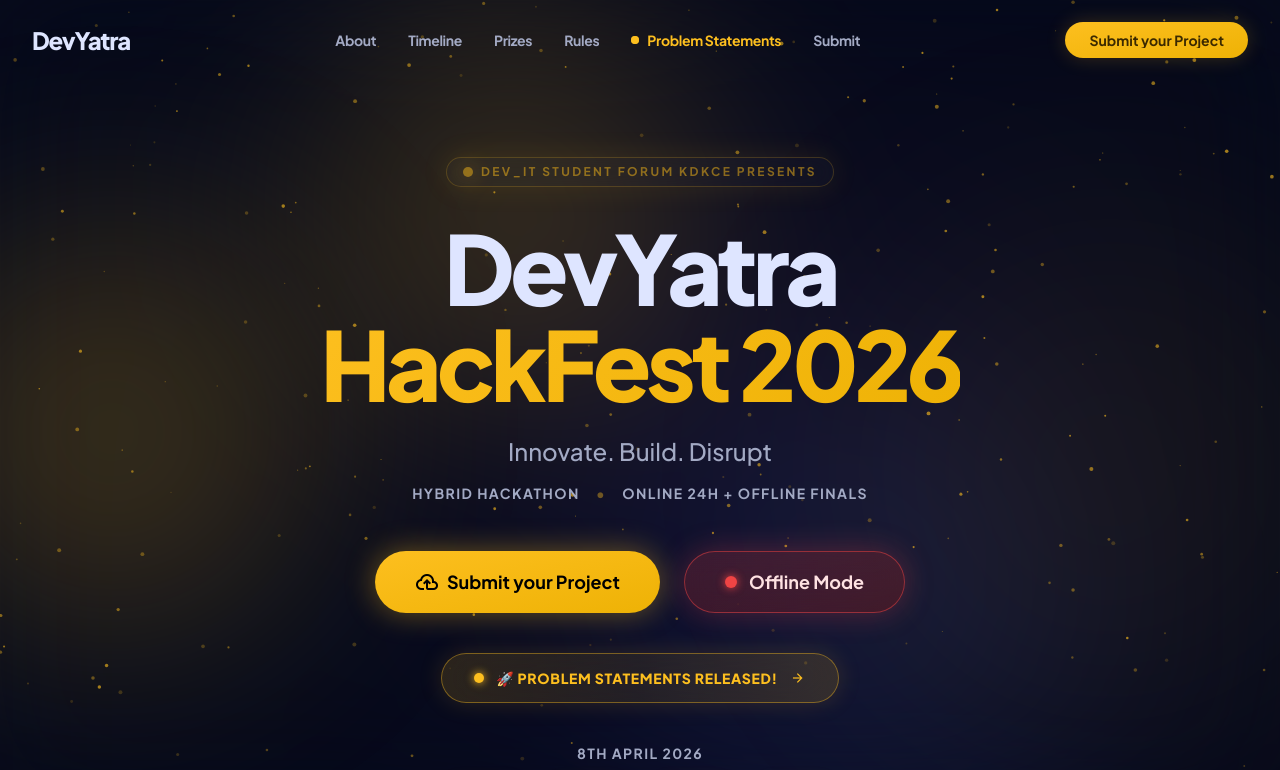
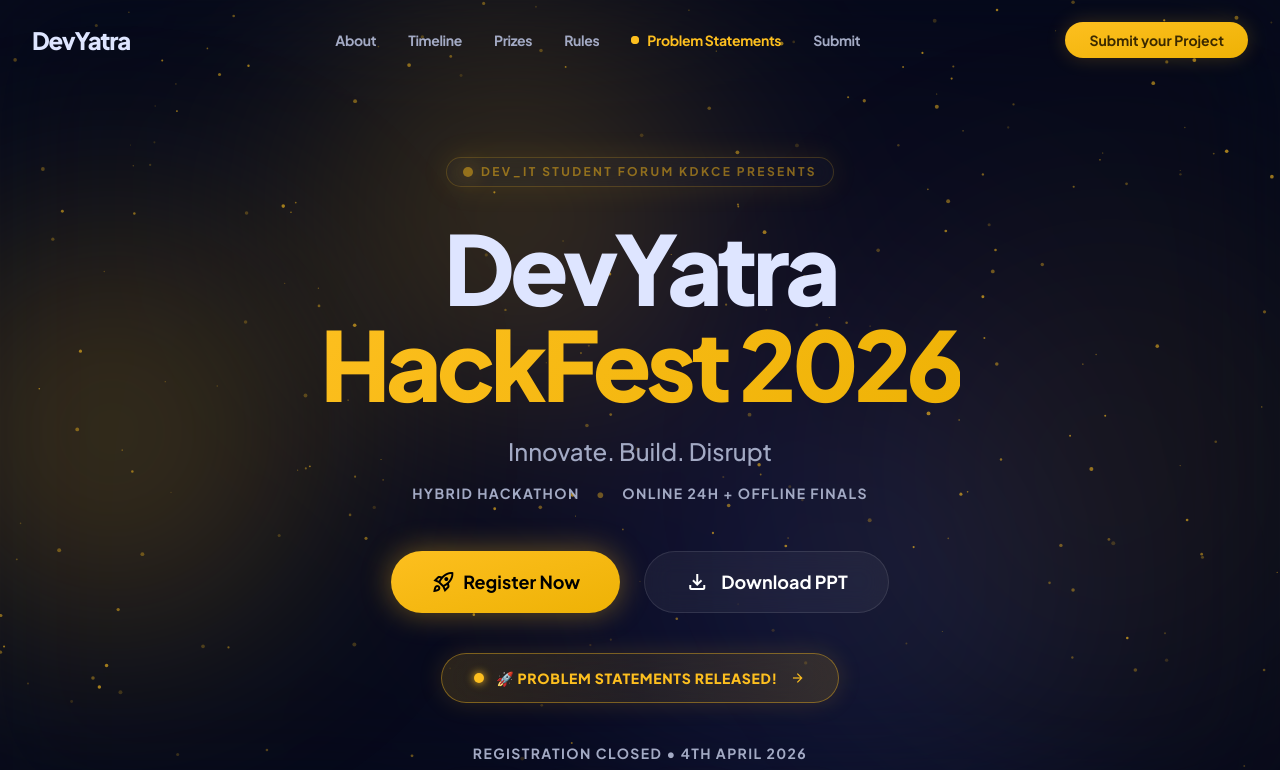
Before and after one commit to AmansYadav309/DevYatra-HackFest-2026, a React (Vite) app: page / in a window 1280 px wide. Shown: the top 770 px of the page. Built offline with nearby package versions, Linux system fonts and the light colour scheme.

Commit message:
Back to stage 1

```diff
--- a/src/components/Hero.tsx
+++ b/src/components/Hero.tsx
@@ -104,7 +104,7 @@ export const Hero: React.FC = () => {
                     transition={{ delay: 0.9, duration: 0.8 }}
                     className="flex flex-col sm:flex-row gap-6 justify-center mb-10"
                 >
-                    {isExpired ? (
+                    {/* {isExpired ? (
                         <div className="relative overflow-hidden group bg-white/5 backdrop-blur-md border border-primary/40 text-primary px-10 py-4 rounded-full font-bold text-lg shadow-[0_0_20px_rgba(253,191,31,0.2)] flex items-center justify-center gap-3">
                             <span className="material-symbols-outlined text-primary">location_on</span>
                             KDK College of Engineering Nagpur
@@ -118,14 +118,28 @@ export const Hero: React.FC = () => {
                             </span>
                             <div className="absolute inset-0 bg-white/30 translate-y-full group-hover:translate-y-0 transition-transform duration-300 ease-in-out z-0 rounded-full" />
                         </button>
-                    )}
-                    <div className="relative overflow-hidden group bg-gradient-to-br from-red-500/20 to-red-900/40 border border-red-500/50 backdrop-blur-md text-red-100 px-10 py-4 rounded-full font-bold text-lg shadow-[0_0_30px_rgba(239,68,68,0.3)] flex items-center justify-center gap-3">
+                    )} */}
+                    <button
+                        onClick={() => window.location.href = '/register'}
+                        className="relative overflow-hidden group bg-gradient-to-br from-primary to-primary-container text-black px-10 py-4 rounded-full font-bold text-lg transition-all duration-300 shadow-[0_0_30px_rgba(253,191,31,0.4)] hover:shadow-[0_0_50px_rgba(253,191,31,0.8)] hover:scale-105 active:scale-95">
+                        <span className="relative z-10 flex items-center justify-center gap-2">
+                            <span className="material-symbols-outlined">rocket_launch</span> Register Now
+                        </span>
+                        <div className="absolute inset-0 bg-white/30 translate-y-full group-hover:translate-y-0 transition-transform duration-300 ease-in-out z-0 rounded-full" />
+                    </button>
+
+                    {/* <div className="relative overflow-hidden group bg-gradient-to-br from-red-500/20 to-red-900/40 border border-red-500/50 backdrop-blur-md text-red-100 px-10 py-4 rounded-full font-bold text-lg shadow-[0_0_30px_rgba(239,68,68,0.3)] flex items-center justify-center gap-3">
                         <span className="flex h-3 w-3 relative">
                             <span className="animate-ping absolute inline-flex h-full w-full rounded-full bg-red-400 opacity-75"></span>
                             <span className="relative inline-flex rounded-full h-3 w-3 bg-red-500 shadow-[0_0_8px_#ef4444]"></span>
                         </span>
                         Offline Mode
-                    </div>
+                    </div> */}
+                    <button
+                        onClick={() => window.open('/ppt', '_blank')}
+                        className="relative overflow-hidden group bg-white/5 backdrop-blur-md border border-white/10 text-white px-10 py-4 rounded-full font-bold text-lg transition-all duration-300 hover:bg-white/10 hover:border-white/20 hover:scale-105 active:scale-95 flex items-center justify-center gap-3">
+                        <span className="material-symbols-outlined">download</span> Download PPT
+                    </button>
                 </motion.div>
 
                 {/* Problem Statements Released - Notification Pill */}
@@ -154,7 +168,7 @@ export const Hero: React.FC = () => {
                     transition={{ delay: 1.2, duration: 0.8 }}
                     className="flex flex-col items-center justify-center gap-4"
                 >
-                    <span className="text-on-surface-variant text-sm font-bold uppercase tracking-widest">
+                    {/* <span className="text-on-surface-variant text-sm font-bold uppercase tracking-widest">
                          8th April 2026
                     </span>
                     {!isExpired && (
@@ -168,7 +182,20 @@ export const Hero: React.FC = () => {
                                 </div>
                             ))}
                         </div>
-                    )}
+                    )} */}
+                    <span className="text-on-surface-variant text-sm font-bold uppercase tracking-widest">
+                         REGISTRATION CLOSED • 4TH APRIL 2026
+                    </span>
+                    <div className="flex gap-4 sm:gap-6">
+                        {Object.entries(timeLeft).map(([unit, value]) => (
+                            <div key={unit} className="flex flex-col items-center">
+                                <div className="glass-card w-16 h-16 sm:w-20 sm:h-20 rounded-2xl flex items-center justify-center mb-2 border border-primary/20 shadow-[0_0_15px_rgba(253,191,31,0.1)]">
+                                    <span className="text-2xl sm:text-3xl font-black text-primary">{String(value).padStart(2, '0')}</span>
+                                </div>
+                                <span className="text-xs font-bold text-on-surface-variant uppercase tracking-wider">{unit}</span>
+                            </div>
+                        ))}
+                    </div>
                 </motion.div>
             </div>
         </section>
--- a/src/index.css
+++ b/src/index.css
@@ -5,6 +5,30 @@
 @layer base {
     body {
         @apply bg-surface-container-lowest font-body text-on-surface selection:bg-primary selection:text-on-primary-fixed overflow-x-hidden;
+    }
+
+    /* Custom modern slim scrollbar */
+    * {
+        scrollbar-width: thin;
+        scrollbar-color: rgba(253, 191, 31, 0.4) transparent;
+    }
+
+    ::-webkit-scrollbar {
+        width: 6px;
+        height: 6px;
+    }
+
+    ::-webkit-scrollbar-track {
+        background: transparent;
+    }
+
+    ::-webkit-scrollbar-thumb {
+        background: rgba(253, 191, 31, 0.4);
+        border-radius: 10px;
+    }
+
+    ::-webkit-scrollbar-thumb:hover {
+        background: rgba(253, 191, 31, 0.8);
     }
 }
 
```
Also changed, not shown: 1 other file (tests, documents, lock files or other folders).
